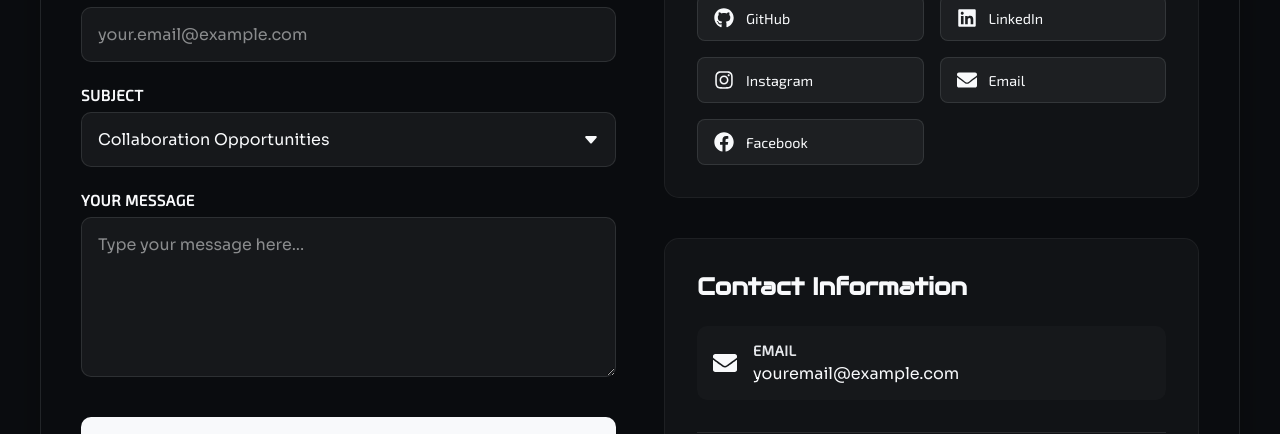
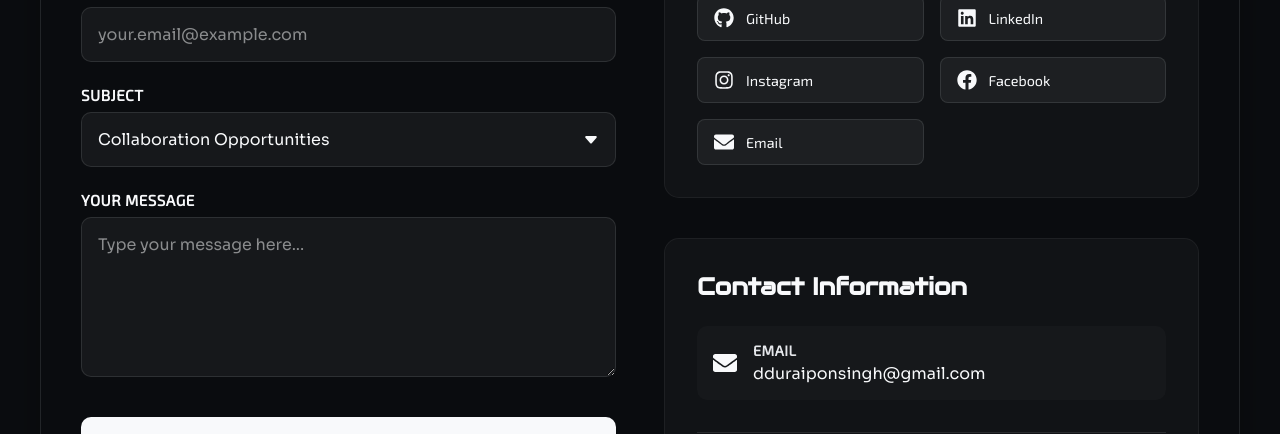
Before and after one commit to WhisperedShadow/portfolio2.0, a Next.js app: page /contact in a window 1280 px wide. Shown: the part 450-884 px from the top of the page. Built offline with nearby package versions, Linux system fonts and the light colour scheme.

Commit message:
The other pages auch as Projects and Contact

```diff
--- a/src/app/contact/page.tsx
+++ b/src/app/contact/page.tsx
@@ -77,29 +77,29 @@ const Contact = () => {
   const socialLinks = [
     {
       icon: <FaGithub />,
-      url: "https://github.com/yourusername",
+      url: "https://github.com/WhisperedShadow",
       label: "GitHub",
     },
     {
       icon: <FaLinkedin />,
-      url: "https://linkedin.com/in/yourusername",
+      url: "https://linkedin.com/in/d-durai-pon-singh",
       label: "LinkedIn",
     },
     {
       icon: <FaInstagram />,
-      url: "https://instagram.com/yourusername",
+      url: "https://www.instagram.com/whispered_shadow/",
       label: "Instagram",
+    }, {
+      icon: <FaFacebook />,
+      url: "https://www.facebook.com/duraiponsingh.d",
+      label: "Facebook",
     },
     {
       icon: <FaEnvelope />,
-      url: "mailto:youremail@example.com",
+      url: "mailto:dduraiponsingh@gmail.com",
       label: "Email",
     },
-    {
-      icon: <FaFacebook />,
-      url: "mailto:youremail@example.com",
-      label: "Facebook",
-    },
+
   ];
 
   return (
@@ -261,7 +261,7 @@ const Contact = () => {
                   <FaEnvelope className={styles.infoIcon} />
                   <div>
                     <h4>Email</h4>
-                    <p>youremail@example.com</p>
+                    <p>dduraiponsingh@gmail.com</p>
                   </div>
                 </div>
                 <div className={styles.infoNote}>
```
